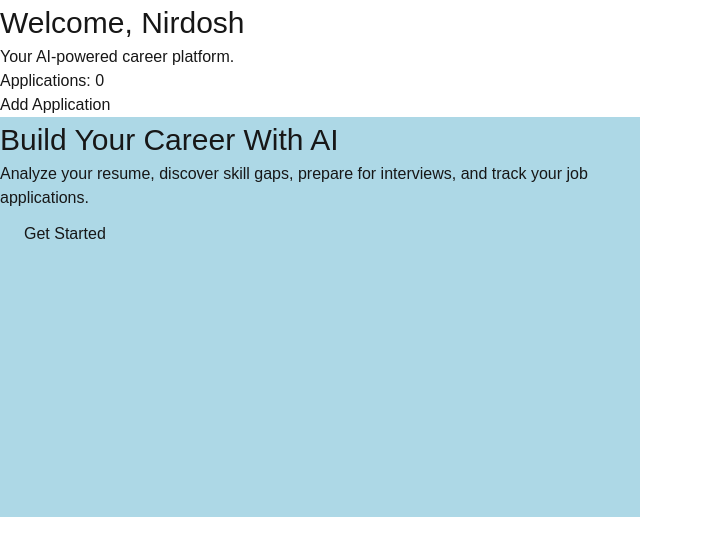
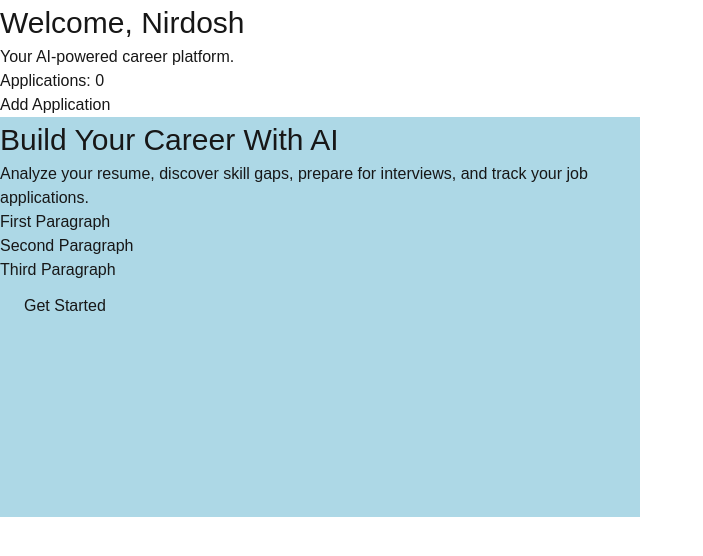
Before and after one commit to pantanirdosh95-oss/CareerForge, a Next.js app in the folder frontend/: page / in a window 1280 px wide. Shown: the top 556 px of the page, without its empty margins (0-703 px from the left). Built offline with nearby package versions, Linux system fonts and the light colour scheme.

Commit message:
Learn CSS box model and units

```diff
--- a/frontend/app/components/Hero.tsx
+++ b/frontend/app/components/Hero.tsx
@@ -7,6 +7,9 @@ export default function Hero(){
                 Analyze your resume, discover skill gaps, prepare for interviews,
                 and track your job applications.
             </p>
+            <p className="test"> First Paragraph</p>
+            <p className="test"> Second Paragraph</p>
+            <p className="test"> Third Paragraph</p>
 
             <button>Get Started</button>
         </section>
--- a/frontend/app/globals.css
+++ b/frontend/app/globals.css
@@ -45,6 +45,9 @@ h1 {
   color: black;
   transform: scale(1.05);
 }
+.test{
+  background-color: lightblue;
+}
 /*
 main{
   display: grid ;
```
